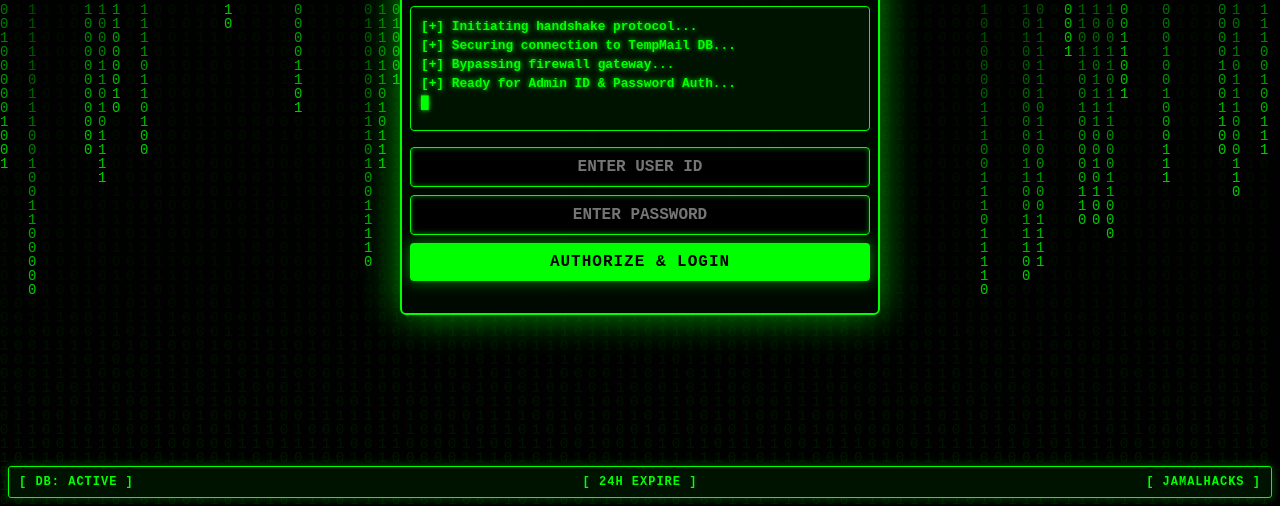
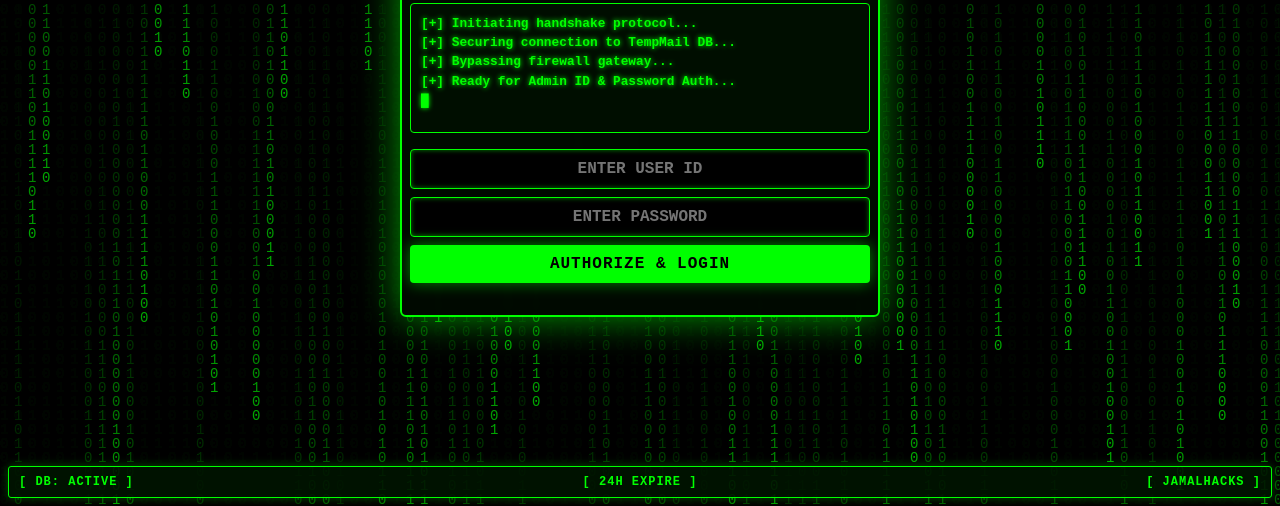
Before and after one commit to rgjamalyt999/jamal-tempmail, a website: page index.html in a window 1280 px wide. Shown: the part 294-800 px from the top of the page. Drawn offline with Linux system fonts and the light colour scheme.

Commit message:
Update index.html

```diff
--- a/index.html
+++ b/index.html
@@ -2,6 +2,7 @@
 <html lang="en">
 <head>
 <meta charset="UTF-8" />
+<!-- ANTI PULL-TO-REFRESH VIEWPORT -->
 <meta name="viewport" content="width=device-width, initial-scale=1.0, maximum-scale=1.0, user-scalable=no"/>
 <title>Genius Hacker Jamal - Secure TempMail</title>
 
@@ -13,12 +14,12 @@
   html, body {
       overscroll-behavior: none !important;
       overscroll-behavior-y: none !important;
-      touch-action: none;
+      touch-action: none; /* Block all default browser gestures on background */
   }
 
   body {
     font-family: 'Courier New', Courier, monospace;
-    background: #000500;
+    background: #000;
     color: var(--theme-color);
     position: fixed;
     top: 0; bottom: 0; left: 0; right: 0;
@@ -28,18 +29,19 @@
     overflow: hidden;
   }
 
-  /* MATRIX BACKGROUND CANVAS */
-  canvas#matrixBg { position: absolute; top: 0; left: 0; width: 100%; height: 100%; z-index: 0; pointer-events: none; opacity: 0.8; }
+  /* PRO 0101 MATRIX BACKGROUND */
+  canvas#matrixBg { position: absolute; top: 0; left: 0; width: 100%; height: 100%; z-index: 0; pointer-events: none; opacity: 0.65; }
 
   .container { width: 100%; max-width: 1000px; margin: 0 auto; position: relative; z-index: 2; flex: 1; display: flex; flex-direction: column; height: 100%; overflow: hidden; }
 
-  .win-window { background: rgba(0, 15, 0, 0.85); backdrop-filter: blur(5px); border: 2px solid var(--theme-color); box-shadow: 0 0 15px var(--theme-shadow); border-radius: 4px; width: 100%; flex: 1; display: flex; flex-direction: column; overflow: hidden; margin: 2px 0; }
+  /* Window Frame */
+  .win-window { background: rgba(0, 10, 0, 0.85); backdrop-filter: blur(4px); border: 2px solid var(--theme-color); box-shadow: 0 0 15px var(--theme-shadow); border-radius: 4px; width: 100%; flex: 1; display: flex; flex-direction: column; overflow: hidden; margin: 2px 0; position: relative; z-index: 2; }
   .win-titlebar { background: var(--theme-color); color: #000; padding: 4px 8px; font-weight: 900; font-size: 0.85rem; display: flex; justify-content: space-between; align-items: center; flex-shrink: 0; letter-spacing: 0.5px; }
   .win-controls span { margin-left: 6px; cursor: pointer; font-weight: 900; padding: 0 5px; background: rgba(0,0,0,0.2); border-radius: 2px; }
   .win-controls span:hover { background: #000; color: #0f0; }
-
   .win-body { padding: 6px 8px; flex: 1; display: flex; flex-direction: column; gap: 6px; overflow: hidden; }
 
+  /* Login Screen */
   #lockScreen { position: absolute; inset: 0; background: transparent; display: flex; flex-direction: column; justify-content: space-between; z-index: 9999; padding: 8px; overflow-y: auto; overscroll-behavior: none; touch-action: pan-y; }
   .login-hud-top, .login-hud-bottom { position: relative; z-index: 3; display: flex; justify-content: space-between; align-items: center; padding: 8px 10px; background: rgba(0, 20, 0, 0.9); border: 1px solid #0f0; font-size: 0.75rem; font-weight: 900; border-radius: 3px; letter-spacing: 1px; box-shadow: 0 0 10px rgba(0,255,0,0.3); flex-shrink: 0; }
   .login-hud-center { position: relative; z-index: 3; display: flex; justify-content: center; align-items: center; flex: 1; padding: 5px 0; }
@@ -57,7 +59,7 @@
   .fullscreen-lock-card h2 { font-size: 1.8rem; font-weight: 900; color: #0f0; margin-bottom: 4px; text-align: center; letter-spacing: 1px; }
   .fullscreen-lock-card p { color: #0f0; font-size: 0.9rem; font-weight: bold; margin-bottom: 12px; text-align: center; opacity: 0.9; }
 
-  .fullscreen-terminal-stream { background: rgba(0, 20, 0, 0.9); border: 1px solid #0f0; padding: 10px; font-size: 0.8rem; font-weight: bold; height: 125px; overflow-y: auto; text-align: left; margin-bottom: 10px; color: #0f0; border-radius: 4px; line-height: 1.5; text-shadow: 0 0 5px #0f0; touch-action: pan-y; overscroll-behavior: contain;}
+  .fullscreen-terminal-stream { background: rgba(0, 15, 0, 0.9); border: 1px solid #0f0; padding: 10px; font-size: 0.8rem; font-weight: bold; height: 130px; overflow-y: auto; text-align: left; margin-bottom: 10px; color: #0f0; border-radius: 4px; line-height: 1.5; text-shadow: 0 0 5px #0f0; touch-action: pan-y; overscroll-behavior: contain;}
   .terminal-cursor::after { content: '█'; animation: blink 1s step-end infinite; }
   @keyframes blink { 50% { opacity: 0; } }
 
@@ -91,6 +93,7 @@
 
   .panel-expand { flex: 1; display: flex; flex-direction: column; overflow: hidden; border: 1px dashed #0f0; padding: 4px; background: rgba(0,15,0,0.6); border-radius: 4px; margin-top: 6px; }
 
+  /* SCROLLABLE AREAS - Enforce touch-action */
   .table-container { flex: 1; min-height: 0; overflow-y: auto; margin-top: 4px; border: 1px solid #0f0; background: #000; touch-action: pan-y; overscroll-behavior-y: contain; }
   table { width: 100%; border-collapse: collapse; font-size: 0.7rem; font-weight: bold; text-align: left; }
   th, td { padding: 4px 6px; border-bottom: 1px solid #030; border-right: 1px solid #030; white-space: nowrap; overflow: hidden; text-overflow: ellipsis; max-width: 140px; }
@@ -119,6 +122,7 @@
   .modal-overlay { position: fixed; inset: 0; background: rgba(0, 5, 0, 0.9); backdrop-filter: blur(8px); z-index: 100000; display: none; justify-content: center; align-items: center; }
   .modal-content { background: #000; border: 2px solid #0f0; box-shadow: 0 0 40px #0f0; border-radius: 8px; width: 85%; max-width: 320px; padding: 16px; display: flex; flex-direction: column; gap: 10px; max-height: 85vh; }
 
+  /* Scrollable areas - touch pan-y */
   .modal-scrollable { overflow-y: auto; display: flex; flex-direction: column; gap: 8px; padding-right: 5px; touch-action: pan-y; overscroll-behavior-y: contain; }
   .modal-scrollable::-webkit-scrollbar { width: 4px; }
   .modal-scrollable::-webkit-scrollbar-track { background: #001100; border-radius: 2px; }
@@ -132,7 +136,7 @@
   .modal-close { margin-top: 5px; background: transparent; border: 1px solid #ff3333; color: #ff3333; padding: 8px; text-align: center; cursor: pointer; font-weight: 900; border-radius: 4px; font-family: 'Courier New', Courier, monospace; transition: 0.2s; flex-shrink: 0; }
   .modal-close:hover { background: #ff3333; color: #000; box-shadow: 0 0 15px red; }
 
-  /* NATIVE PRINT UI */
+  /* NATIVE PRINT UI - Hidden normally */
   @media screen { #printArea { display: none !important; } }
   @media print {
     body { height: auto !important; overflow: visible !important; position: static !important; background: #fff !important; color: #000 !important; touch-action: auto !important; overscroll-behavior: auto !important; }
@@ -148,11 +152,13 @@
 
 <div id="toast">Copied to clipboard!</div>
 
-<!-- PRO MATRIX BACKGROUND ANIMATION -->
+<!-- PRO 0101 MATRIX BACKGROUND -->
 <canvas id="matrixBg"></canvas>
 
+<!-- Printable Area -->
 <div id="printArea"></div>
 
+<!-- Count Selection Modal -->
 <div id="countModal" class="modal-overlay">
   <div class="modal-content">
     <div class="modal-title">SELECT GENERATION COUNT</div>
@@ -161,6 +167,7 @@
   </div>
 </div>
 
+<!-- Download/Share Modal -->
 <div id="downloadModal" class="modal-overlay">
   <div class="modal-content">
     <div class="modal-title">EXPORT VAULT DATA</div>
@@ -185,7 +192,7 @@
       <div class="win-titlebar" style="background:#0f0; color:#000;">
         <span>Jamal_TempMail_Security.exe</span>
         <div class="win-controls">
-            <span onclick="lockScreen()" title="Minimize">_</span>
+            <span onclick="lockScreen(true)" title="Minimize">_</span>
             <span onclick="maximizeApp()" title="Full Screen">□</span>
             <span onclick="closeApp()" title="Close App">×</span>
         </div>
@@ -288,7 +295,7 @@
 </div>
 
 <script>
-// --- ANTI PULL-TO-REFRESH JAVASCRIPT LOCK (100% FIXED) ---
+// --- ANTI PULL-TO-REFRESH JS L0CK FOR APP WEBVIEW ---
 let startY = 0;
 document.addEventListener('touchstart', function(e) {
     startY = e.touches[0].clientY;
@@ -299,16 +306,46 @@ document.addEventListener('touchmove', function(e) {
     const scrollable = e.target.closest('.modal-scrollable, .table-container, #inboxList, .fullscreen-terminal-stream');
 
     if (scrollable) {
-        // Stop refresh when scrolling UP to the top of the list
+        // If scrolling UP (pulling down) and at the very top of container
         if (scrollable.scrollTop <= 0 && y > startY) {
             e.preventDefault();
         }
     } else {
-        // Block background drag entirely
+        // Block dragging on non-scrollable areas completely
         e.preventDefault();
     }
 }, { passive: false });
 
+// --- MATRIX BACKGROUND ANIMATION (0101) ---
+const canvas = document.getElementById('matrixBg');
+const ctx = canvas.getContext('2d');
+canvas.width = window.innerWidth;
+canvas.height = window.innerHeight;
+const chars = '01'.split('');
+const fontSize = 14;
+const columns = canvas.width / fontSize;
+const drops = [];
+for (let x = 0; x < columns; x++) drops[x] = 1;
+
+function drawMatrix() {
+    ctx.fillStyle = 'rgba(0, 5, 0, 0.05)';
+    ctx.fillRect(0, 0, canvas.width, canvas.height);
+    ctx.fillStyle = '#0f0';
+    ctx.font = fontSize + 'px monospace';
+    for (let i = 0; i < drops.length; i++) {
+        const text = chars[Math.floor(Math.random() * chars.length)];
+        ctx.fillText(text, i * fontSize, drops[i] * fontSize);
+        if (drops[i] * fontSize > canvas.height && Math.random() > 0.975) drops[i] = 0;
+        drops[i]++;
+    }
+}
+setInterval(drawMatrix, 35);
+window.addEventListener('resize', () => {
+    canvas.width = window.innerWidth;
+    canvas.height = window.innerHeight;
+});
+
+// VARIABLES
 let allAccounts = [];
 let currentPage = 1;
 const rowsPerPage = 25;
@@ -318,15 +355,6 @@ let isInboxView = false;
 let messageCount = 0;
 
 const API_BASE_URL = "https://jamal-tempmail.vercel.app";
-
-// --- APP HARDWARE BACK BUTTON ROUTING ---
-window.addEventListener('popstate', (e) => {
-    // If we are currently logged in (on dashboard)
-    if(sessionStorage.getItem("rg_is_active") === "true") {
-        lockScreen(true); // Takes user back to Login Page
-    }
-    // If we are on login screen, popping state natively exits the app.
-});
 
 // --- AUDIO/VOICE ENGINE ---
 const AudioContext = window.AudioContext || window.webkitAudioContext;
@@ -386,43 +414,12 @@ function speakMsg(text) {
 }
 document.addEventListener('click', () => { initAudio(); playBeep(); });
 
-// --- MATRIX BACKGROUND ANIMATION (01010101) ---
-const mCanvas = document.getElementById('matrixBg');
-const mCtx = mCanvas.getContext('2d');
-let mCols, mDrops = [];
-const mFontSize = 14;
-
-function initMatrix() {
-    mCanvas.width = window.innerWidth;
-    mCanvas.height = window.innerHeight;
-    mCols = Math.floor(mCanvas.width / mFontSize);
-    mDrops = [];
-    for(let x = 0; x < mCols; x++) mDrops[x] = 1;
-}
-
-function drawMatrix() {
-    mCtx.fillStyle = 'rgba(0, 5, 0, 0.05)';
-    mCtx.fillRect(0, 0, mCanvas.width, mCanvas.height);
-    mCtx.fillStyle = '#0f0';
-    mCtx.font = mFontSize + 'px Courier New';
-
-    for(let i = 0; i < mDrops.length; i++) {
-        const text = Math.random() > 0.5 ? '0' : '1';
-        mCtx.fillText(text, i * mFontSize, mDrops[i] * mFontSize);
-
-        if(mDrops[i] * mFontSize > mCanvas.height && Math.random() > 0.975)
-            mDrops[i] = 0;
-        mDrops[i]++;
-    }
-}
-initMatrix();
-setInterval(drawMatrix, 50);
-window.addEventListener('resize', initMatrix);
-
-
+// --- WINDOW CONTROLS (Min, Max, Close) ---
 function maximizeApp() {
     if (!document.fullscreenElement) {
-        document.documentElement.requestFullscreen().catch(err => { showToast("Fullscreen not supported"); });
+        document.documentElement.requestFullscreen().catch(err => {
+            showToast("Fullscreen not supported");
+        });
     } else {
         if (document.exitFullscreen) { document.exitFullscreen(); }
     }
@@ -435,6 +432,7 @@ function closeApp() {
     }
 }
 
+// --- TERMINAL UI ---
 function startTerminalTyping() {
   const stream = document.getElementById('terminalStream');
   if(!stream) return;
@@ -473,7 +471,7 @@ function generateCountOptions() {
 }
 
 window.addEventListener('DOMContentLoaded', () => {
-  // Setup App History for back button logic
+  // App hardware back tracking
   history.replaceState({page: 'login'}, "", "#login");
 
   startTerminalTyping();
@@ -489,6 +487,13 @@ window.addEventListener('DOMContentLoaded', () => {
       fetchMessages(true);
     }
   }
+});
+
+// --- APP HARDWARE BACK BUTTON LOGIC ---
+window.addEventListener('popstate', (e) => {
+    if(sessionStorage.getItem("rg_is_active") === "true") {
+        lockScreen(true); // Back to login
+    }
 });
 
 function showToast(msg) {
@@ -526,7 +531,7 @@ setInterval(() => {
   document.getElementById('liveClock').innerText = `${new Date().toLocaleTimeString()}`;
 }, 1000);
 
-// --- LOGIN FLOW WITH DYNAMIC WEATHER/LOCATION ---
+// --- PRO LOGIN FLOW & WEATHER/LOC INFO ---
 function verifyLogin() {
   initAudio();
   const uid = document.getElementById('userIdInput').value.trim();
@@ -542,17 +547,23 @@ function verifyLogin() {
     playSuccessBeep();
     speakMsg("Access Granted. Welcome boss Jamal.");
 
-    // Dynamic Fetch Simulator
     stream.innerHTML += "<br><span style='color:#0f0; text-shadow:0 0 10px #0f0;'>> VERIFYING CREDENTIALS... OK</span>";
     stream.innerHTML += "<br><span style='color:#0ff;'>> FETCHING LOCAL DATA...</span>";
-    stream.innerHTML += "<br><span style='color:#0f0;'>> DATE: Thursday, October 8, 2026</span>";
-    stream.innerHTML += "<br><span style='color:#0f0;'>> LOC: Patna, Bihar, India</span>";
-    stream.innerHTML += "<br><span style='color:#0a0;'>> WEATHER: 28°C, Scattered Thunderstorms / Rain Expected</span>";
-    stream.innerHTML += "<br><br><span style='color:#fff; font-size:1.1rem; text-shadow: 0 0 10px #fff;'>> ACCESS GRANTED!</span>";
 
-    stream.scrollTop = stream.scrollHeight;
+    // Auto-typing Date & Location
+    setTimeout(() => {
+        stream.innerHTML += "<br><span style='color:#0f0;'>> DATE: Thursday, October 8, 2026</span>";
+        stream.innerHTML += "<br><span style='color:#0f0;'>> LOC: Patna, Bihar, India</span>";
+        stream.innerHTML += "<br><span style='color:#0a0;'>> WEATHER: 28°C, Scattered Thunderstorms Expected</span>";
+        stream.scrollTop = stream.scrollHeight;
+    }, 600);
 
-    setTimeout(() => { unlock(); }, 2500);
+    setTimeout(() => {
+        stream.innerHTML += "<br><br><span style='color:#fff; font-size:1.1rem; text-shadow: 0 0 10px #fff;'>> ACCESS GRANTED!</span>";
+        stream.scrollTop = stream.scrollHeight;
+    }, 1200);
+
+    setTimeout(() => { unlock(); }, 2200);
 
   } else {
     playErrorBeep();
@@ -657,6 +668,7 @@ function getVaultText() {
     return text;
 }
 
+// --- PRINT & PDF (FIXED FOR APP) ---
 function actionPrintPDF() {
     if(allAccounts.length===0) return showToast("No accounts generated!");
 
```
